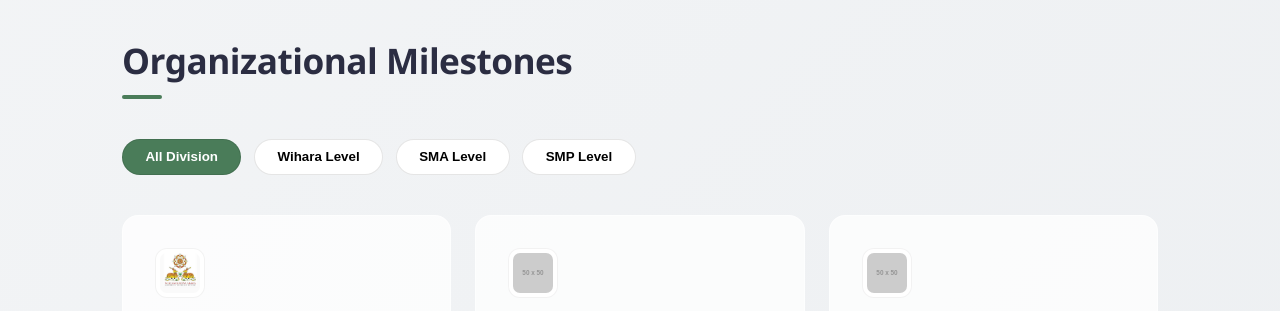
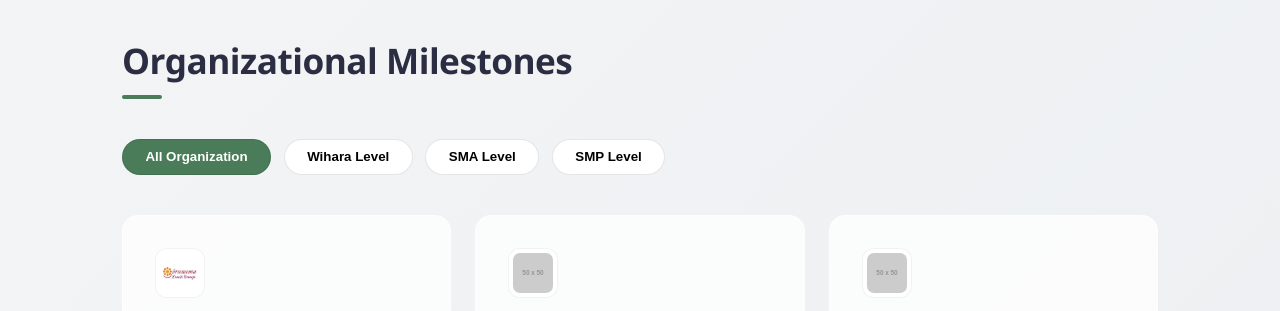
Before and after one commit to xm6t6wyfv7-maker/Portofolio-Jane-Clarissa-X-1, a plain HTML site: page index.html in a window 1280 px wide. Shown: the part 2080-2391 px from the top of the page. Drawn offline with Linux system fonts and the light colour scheme; placeholder pictures from the web are drawn by us.

Commit message:
Update filter button text and image source

```diff
--- a/index.html
+++ b/index.html
@@ -716,7 +716,7 @@
             <h2>Organizational Milestones</h2>
         </div>
         <div class="filter-container">
-            <button class="filter-btn active" onclick="filterExp('all', this)">All Division</button>
+            <button class="filter-btn active" onclick="filterExp('all', this)">All Organization</button>
             <button class="filter-btn" onclick="filterExp('wihara', this)">Wihara Level</button>
             <button class="filter-btn" onclick="filterExp('sma', this)">SMA Level</button>
             <button class="filter-btn" onclick="filterExp('smp', this)">SMP Level</button>
@@ -725,7 +725,7 @@
             <div class="exp-card" data-cat="wihara">
                 <div>
                     <div class="exp-card-top">
-                        <img src="./Logo ekayana.jpeg" class="exp-icon-img" alt="KOREM" onerror="this.src='https://placehold.co/50x50?text=KOREM'">
+                        <img src="./Logo korem.jpeg" class="exp-icon-img" alt="KOREM" onerror="this.src='https://placehold.co/50x50?text=KOREM'">
                         <div class="exp-title-box">
                             <h3>Komisi Remaja (KOREM)</h3>
                         </div>
```
